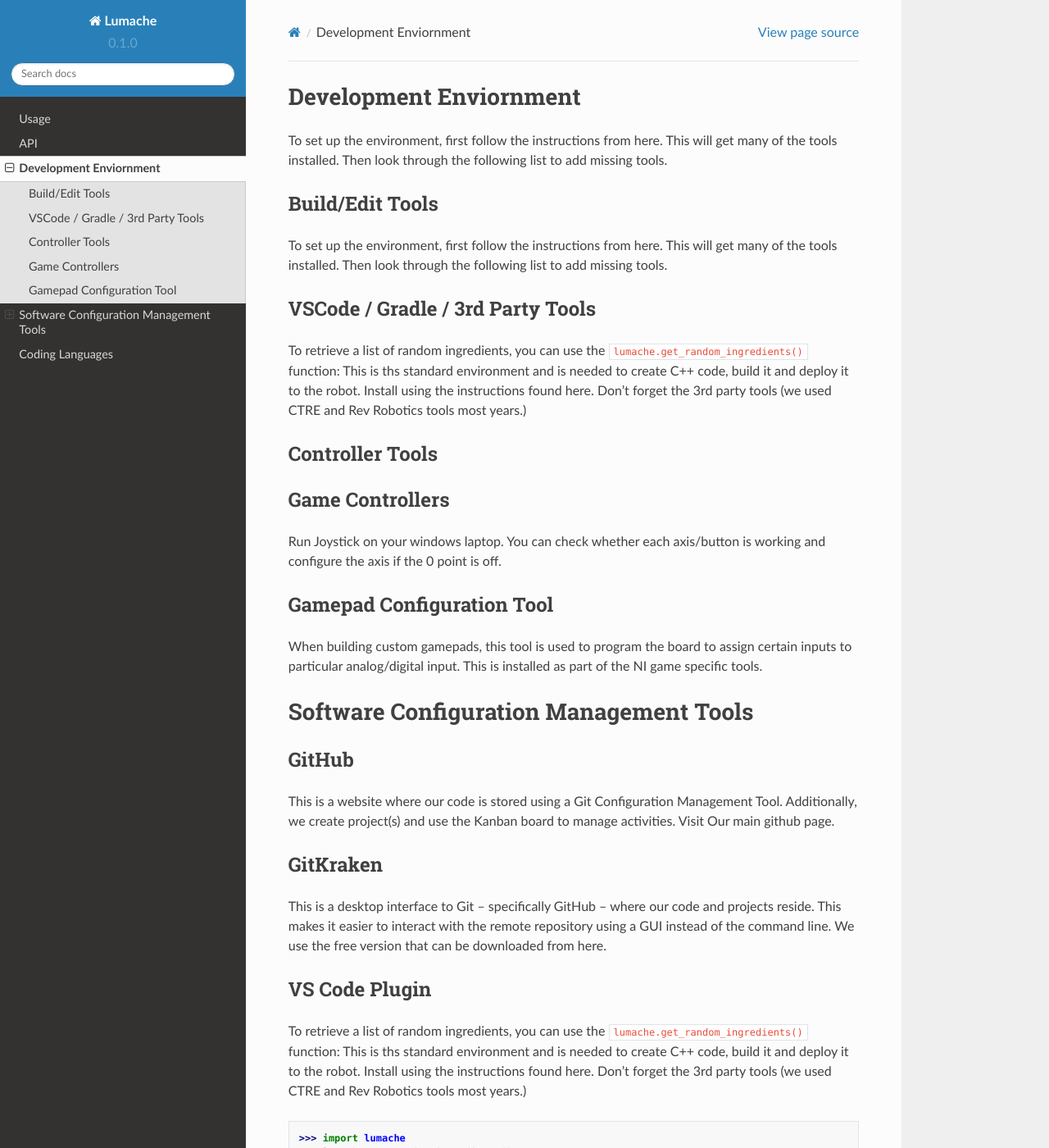
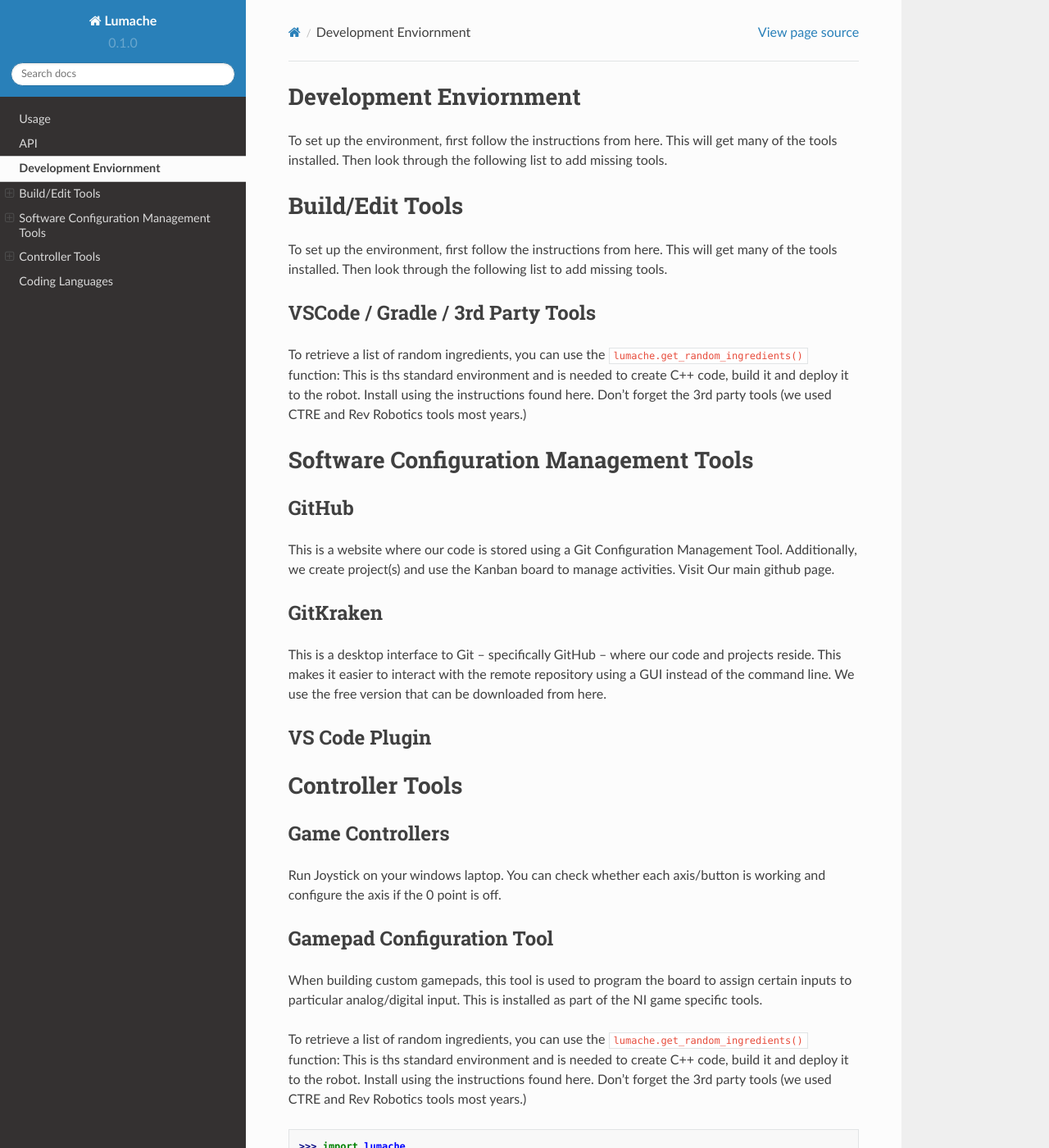
Before and after one commit to Team302/Team302Doco, a Sphinx documentation site: the page built from docs/source/devenv.rst, in a window 1280 px wide and 1400 px high. Shown: the whole window at 82% size. Built offline with Sphinx 7.4.7 and the Read the Docs theme 2.0.0, drawn with Linux system fonts in a browser that asks for light colours; some of the changed lines change nothing that is shown.

Commit message:
Update devenv.rst

```diff
--- a/docs/source/devenv.rst
+++ b/docs/source/devenv.rst
@@ -7,7 +7,7 @@
 
 
 Build/Edit Tools
-------------------------
+=========================
 
 To set up the environment, first follow the instructions from here. This will get many of the tools installed. Then look through the following list to add missing tools.
 
@@ -18,17 +18,6 @@
 you can use the ``lumache.get_random_ingredients()`` function:
 This is ths standard environment and is needed to create C++ code, build it and deploy it to the robot. Install using the instructions found here. Don't forget the 3rd party tools (we used CTRE and Rev Robotics tools most years.)
 
-Controller Tools
-------------------------
-
-Game Controllers
------------------
-Run Joystick on your windows laptop.   You can check whether each axis/button is working and configure the axis if the 0 point is off.
-
-Gamepad Configuration Tool
-----------------------------------
-
-When building custom gamepads, this tool is used to program the board to assign certain inputs to particular analog/digital input. This is installed as part of the NI game specific tools.
 
 
 Software Configuration Management Tools
@@ -51,6 +40,21 @@
 
 
 
+Controller Tools
+=========================
+
+
+Game Controllers
+-----------------
+Run Joystick on your windows laptop.   You can check whether each axis/button is working and configure the axis if the 0 point is off.
+
+Gamepad Configuration Tool
+----------------------------------
+
+When building custom gamepads, this tool is used to program the board to assign certain inputs to particular analog/digital input. This is installed as part of the NI game specific tools.
+
+
+
 
 
 
```
